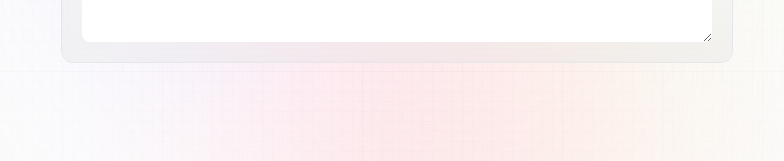
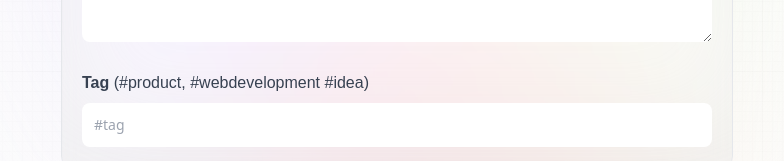
Before and after one commit to pudgyturtle/share-prompts-app, a Next.js app: page /create-prompt in a window 1280 px wide. Shown: the part 634-795 px from the top of the page, without its empty margins (243-1027 px from the left). Built offline with nearby package versions, Linux system fonts and the light colour scheme; no server answers.

Commit message:
Added Tag field in Create Post

```diff
--- a/components/Form.jsx
+++ b/components/Form.jsx
@@ -28,6 +28,23 @@
           />
 
           </label>
+          <label>
+            <span className="font-satoshi font-semibold text-base text-gray-700">
+              Tag {` `}
+              <span className="font-normal">
+                (#product, #webdevelopment #idea)
+              </span>
+            </span>
+
+          <input
+            value={post.tag}
+            onChange={(e) => setPost({ ...post, tag: e.target.value })}
+            placeholder="#tag"
+            required
+            className="form_input"
+          />
+
+          </label>
 
       </form>
 
```
